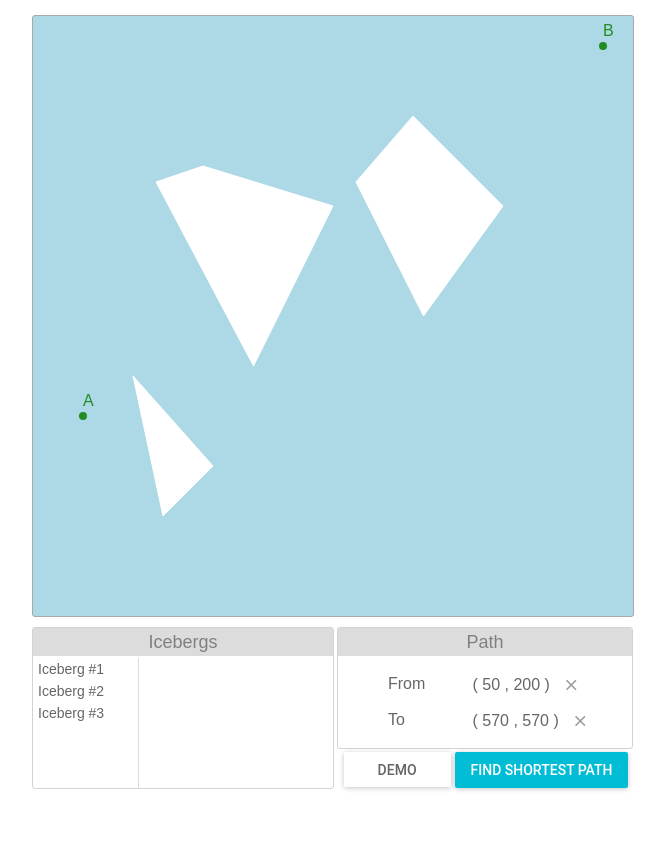
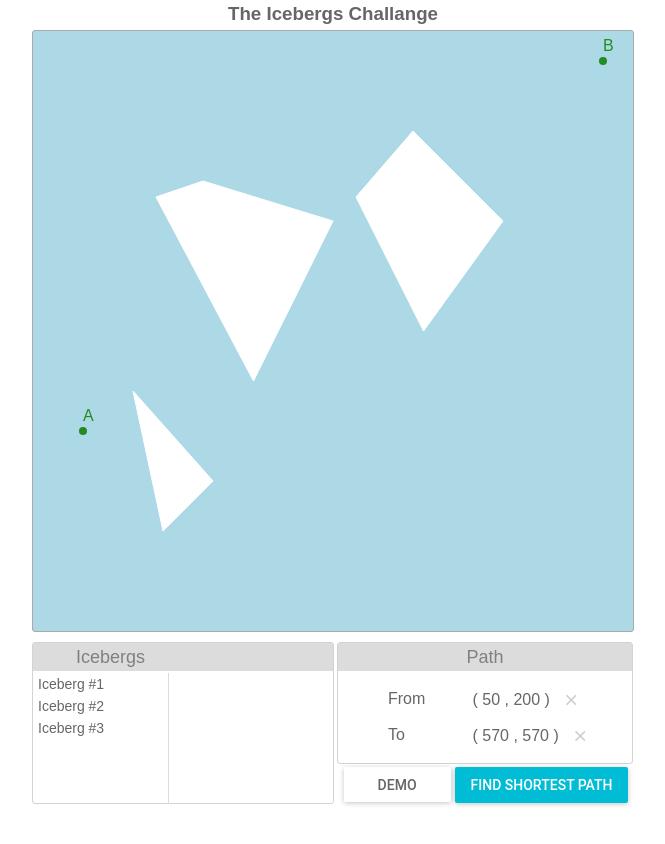
Before and after one commit to jeevandark/icebergs-challange, a React (Create React App) app: page / in a window 1280 px wide. Both pictures are taken after a click on the button "DEMO". Shown: the top 844 px of the page, without its empty margins (307-972 px from the left). Before the commit the page ends 800 px from the top, so only its background shows below. Built offline with nearby package versions, Linux system fonts and the light colour scheme.

Commit message:
Enabled manual editing of points' coordinates

```diff
--- a/src/App.css
+++ b/src/App.css
@@ -6,20 +6,26 @@
 
 .svg-wrapper {
 	background-color: lightblue;
-    margin: 15px auto 10px auto;
+	margin: 5px auto 10px auto;
 	border: 1px solid darkgray;
 	border-radius: 3px;
+	user-select: none;
 }
 
-.svg-wrapper>svg {
+.svg-wrapper > svg {
 	transform-origin: 50% 50%;
 	transform: scale(1, -1);
+}
+
+input {
+	color: #555555;
 }
 
 .control-panel {
 	margin: 0 auto;
 	position: relative;
 	height: 162px;
+	user-select: none;
 }
 
 .control-panel .iceberg-list {
@@ -31,13 +37,18 @@
 	left: -1px;
 }
 
+.control-panel .iceberg-list .header-label {
+	text-align: left;
+	padding-left: 43px;
+}
+
 .control-panel .iceberg-list .inner-list {
 	position: absolute;
 	top: 30px;
 	left: 0;
 	bottom: 0;
 	border-right: 1px solid gainsboro;
-    width: 35%;
+	width: 45%;
 	overflow-y: auto;
 }
 
@@ -54,7 +65,7 @@
 	background-color: #d9e8ec;
 }
 
-.control-panel .header-label {
+.header-label {
 	font-size: 18px;
 	line-height: 24px;
 	padding: 2px 3px;
@@ -123,7 +134,8 @@
 	white-space: nowrap;
 }
 
-.point-editor.is-null {}
+.point-editor.is-null {
+}
 
 .point-editor:nth-child(2) {
 	margin-top: 10px;
@@ -139,6 +151,11 @@
 	top: 1px;
 }
 
+.editable-coordinate {
+	width: 34px;
+	font-size: 14px;
+}
+
 .point-editor.is-null .point-editor-label,
 .point-editor.is-null .point-coordinates {
 	color: #bbbbbb;
@@ -149,12 +166,18 @@
 		opacity: 0;
 	}
 	to {
-        opacity: 1;
+		opacity: 0.5;
 	}
 }
 
 .point-buttons {
 	animation: 300ms fade-in ease-in backwards;
+	transition: 300ms opacity ease;
+	opacity: 0.5;
+}
+
+.point-buttons:hover {
+	opacity: 1;
 }
 
 .point-buttons button {
@@ -186,7 +209,7 @@
 
 .points-list {
 	display: inline-block;
-    width: 65%;
+	width: 55%;
 	position: absolute;
 	right: 0;
 	bottom: 0;
@@ -200,6 +223,11 @@
 	line-height: 20px;
 	height: 20px;
 	text-align: left;
+}
+
+.points-list .point-editor .editable-coordinate {
+	font-size: 13px;
+	padding: 0 !important;
 }
 
 .points-list .point-editor .point-buttons button {
@@ -219,6 +247,33 @@
 	margin-top: 0;
 }
 
+.result-panel {
+	clear: both;
+	display: block;
+	margin: 0 auto;
+	position: relative;
+	top: 3px;
+	height: 70px;
+	border: 1px solid gainsboro;
+	opacity: 0;
+	transition: 350ms opacity ease;
+}
+
+.result-panel.shown {
+	opacity: 1;
+}
+
+.result-panel .header-label {
+	text-align: left;
+	padding-left: 50px;
+}
+
+.result-content {
+	text-align: left;
+	padding: 3px 5px;
+	font-size: 15px;
+	overflow-y: auto;
+}
 
 /* scrollbar styling: */
 
--- a/src/App.js
+++ b/src/App.js
@@ -20,13 +20,8 @@ class App extends Component {
 	};
 
 	onCalcShortestPath = () => {
-		// let myHeaders = new Headers();
-		// myHeaders.append("Content-Type", "application/json");
-		// myHeaders.append("Accept", "application/json, text/plain, */*");
 		let myInit = {
-			body: JSON.stringify(this.state), // cache: "no-cache", // body: this.state,
-			// credentials: "same-origin",
-			// headers: myHeaders,
+			body: JSON.stringify(this.state),
 			headers: {
 				"Content-Type": "application/json",
 				Accept: "application/json, text/plain, */*"
@@ -53,6 +48,7 @@ class App extends Component {
 	render() {
 		return (
 			<div className="App">
+				<h3 style={{ margin: "3px 0" }}>The Icebergs Challange</h3>
 				<SeaMap
 					width={App.kMapAndControlPanelWidth}
 					height={App.kMapHeight}
@@ -67,21 +63,22 @@ class App extends Component {
 					sourcePoint={this.state.sourcePoint}
 					destinationPoint={this.state.destinationPoint}
 					onDemoButtonClick={this.onDemoButtonClick}
-					onFromPointCleared={this.handleFromPointCleared.bind(this)}
-					onToPointCleared={this.handleToPointCleared.bind(this)}
+					onFromPointChange={this.handleFromPointChange.bind(this)}
+					onToPointChange={this.handleToPointChange.bind(this)}
 					onIcebergModified={this.handleIcebergChange.bind(this)}
 					onCalcShortestPath={this.onCalcShortestPath.bind(this)}
+					shortestPath={this.state.shortestPath}
 				/>
 			</div>
 		);
 	}
 
-	handleFromPointCleared() {
-		this.setState({ sourcePoint: null, shortestPath: null });
+	handleFromPointChange(newVal) {
+		this.setState({ sourcePoint: newVal, shortestPath: null });
 	}
 
-	handleToPointCleared() {
-		this.setState({ destinationPoint: null, shortestPath: null });
+	handleToPointChange(newVal) {
+		this.setState({ destinationPoint: newVal, shortestPath: null });
 	}
 
 	handleIcebergChange(newIceberg, icebergToModify) {
--- a/src/components/ControlPanel.js
+++ b/src/components/ControlPanel.js
@@ -76,21 +76,25 @@ class ControlPanel extends Component {
 				)}
 			/>
 		];
+		const resultPanelClassNames = `result-panel ${
+			this.props.shortestPath != null ? "shown" : ""
+		}`;
 		return (
 			<MuiThemeProvider>
+				<div>
 					<div className="control-panel" style={this.mainStyle}>
 						{this.renderIcebergPanel()}
 						<PathEditor
 							sourcePoint={this.props.sourcePoint}
 							destinationPoint={this.props.destinationPoint}
-						onFromPointCleared={this.props.onFromPointCleared}
-						onToPointCleared={this.props.onToPointCleared}
+							onFromPointChange={this.props.onFromPointChange}
+							onToPointChange={this.props.onToPointChange}
 						/>
 						<div className="buttons-pad">
 							<RaisedButton
 								label="Demo"
 								default={true}
-							onClick={this.props.onDemoButtonClick}
+								onClick={this.handleDemoButtonClick.bind(this)}
 								className="demo-button"
 							/>
 							<RaisedButton
@@ -105,7 +109,8 @@ class ControlPanel extends Component {
 								open={this.state.alertMissingParamsIsOpen}
 							>
 								<div className="alert-text">
-								Please define the start and destination points
+									Please define the start and destination
+									points
 								</div>
 							</Dialog>
 						</div>
@@ -125,6 +130,16 @@ class ControlPanel extends Component {
 								Whould you like to remove the selected iceberg?
 							</div>
 						</Dialog>
+					</div>
+					<div
+						className={resultPanelClassNames}
+						style={this.mainStyle}
+					>
+						<div className="header-label">Result</div>
+						<div className="result-content">
+							{this.renderShortestPath()}
+						</div>
+					</div>
 				</div>
 			</MuiThemeProvider>
 		);
@@ -164,6 +179,13 @@ class ControlPanel extends Component {
 		});
 	}
 
+	handleDemoButtonClick() {
+		this.setState({
+			selectedIceberg: null
+		});
+		this.props.onDemoButtonClick();
+	}
+
 	renderPointsList() {
 		if (
 			this.state.selectedIceberg != null &&
@@ -175,11 +197,36 @@ class ControlPanel extends Component {
 						key={pIdx}
 						onClearClick={this.handlePointCleared.bind(this, pItem)}
 						point={pItem}
+						onChange={this.handleVertexChange.bind(this, pItem)}
 					/>
 				);
 			});
 		} else {
 			return null;
+		}
+	}
+
+	handleVertexChange(oldPoint, newPoint) {
+		let selIceberg = this.state.selectedIceberg;
+		if (selIceberg != null && selIceberg.points != null) {
+			// find the point in the points array:
+			let idxOfPoint = selIceberg.points.findIndex(item => {
+				return item.x === oldPoint.x && item.y === oldPoint.y;
+			});
+			if (idxOfPoint >= 0) {
+				let newPointsArr = selIceberg.points.slice();
+				newPointsArr[idxOfPoint] = newPoint;
+				let newIceberg = { points: newPointsArr };
+				if (
+					this.props != null &&
+					this.props.onIcebergModified != null
+				) {
+					this.props.onIcebergModified(newIceberg, selIceberg);
+					this.setState({
+						selectedIceberg: newIceberg
+					});
+				}
+			}
 		}
 	}
 
@@ -216,6 +263,21 @@ class ControlPanel extends Component {
 			}
 		}
 	};
+
+	renderShortestPath() {
+		if (this.props != null && this.props.shortestPath != null) {
+			return this.props.shortestPath.map((myPoint, myIdx) => {
+				return (
+					<span key={myIdx}>
+						[{myPoint.x}, {myPoint.y}]{myIdx <
+						this.props.shortestPath.length - 1
+							? ", "
+							: ""}
+					</span>
+				);
+			});
+		}
+	}
 }
 
 export default ControlPanel;
--- a/src/components/PathEditor.js
+++ b/src/components/PathEditor.js
@@ -19,6 +19,7 @@ class PathEditor extends Component {
 				onClearClick={this.onFromPointCleared.bind(this)}
 				label="From"
 				point={this.props.sourcePoint}
+				onChange={this.onFromPointChange.bind(this)}
 			/>
 		);
 	}
@@ -29,16 +30,25 @@ class PathEditor extends Component {
 				onClearClick={this.onToPointCleared.bind(this)}
 				label="To"
 				point={this.props.destinationPoint}
+				onChange={this.onToPointChange.bind(this)}
 			/>
 		);
 	}
 
 	onFromPointCleared() {
-		this.props.onFromPointCleared();
+		this.props.onFromPointChange(null);
 	}
 
 	onToPointCleared() {
-		this.props.onToPointCleared();
+		this.props.onToPointChange(null);
+	}
+
+	onFromPointChange(newVal) {
+		this.props.onFromPointChange(newVal);
+	}
+
+	onToPointChange(newVal) {
+		this.props.onToPointChange(newVal);
 	}
 }
 
--- a/src/components/PointEditor.js
+++ b/src/components/PointEditor.js
@@ -1,45 +1,154 @@
-import React from "react";
+import React, { Component } from "react";
 import IconButton from "material-ui/IconButton";
 
-const PointEditor = props => {
-	let strClass = `point-editor ${props.point == null ? "is-null" : ""}`;
+class PointEditor extends Component {
+	state = {
+		isInEdit: false
+	};
+
+	localx;
+	localy;
+
+	componentDidMount() {
+		if (this.props.point != null) {
+			this.localx = this.props.point.x;
+			this.localy = this.props.point.y;
+		}
+	}
+
+	componentWillReceiveProps(nextProps) {
+		if (nextProps.point != null) {
+			this.localx = nextProps.point.x;
+			this.localy = nextProps.point.y;
+		}
+	}
+
+	render() {
+		let strClass = `point-editor ${
+			this.props.point == null ? "is-null" : ""
+		}`;
 		return (
-		<div className={strClass}>
-			{renderLabel(props)} {renderCoordinates(props)}{" "}
-			{renderButtons(props)}
+			<div className={strClass} onBlur={this.handleOnBlur.bind(this)}>
+				{this.renderLabel()}{" "}
+				{this.state.isInEdit &&
+				this.localx != null &&
+				this.localy != null
+					? this.renderEditableCoordinates()
+					: this.renderCoordinates()}{" "}
+				{this.renderButtons()}
 			</div>
 		);
-};
+	}
 
-function renderLabel(props) {
-	if (props.label != null) {
-		return <span className="point-editor-label">{props.label}</span>;
+	handleOnBlur() {
+		console.log(this, this.xInput);
+
+		window.setTimeout(() => {
+			if (
+				document.activeElement !== this.xInput &&
+				document.activeElement !== this.yInput
+			) {
+				if (this.props != null && this.props.onChange != null) {
+					if (this.xInput != null && this.yInput != null) {
+						this.props.onChange(
+							{
+								x: parseFloat(this.xInput.value),
+								y: parseFloat(this.yInput.value)
+							},
+							this.props.point
+						);
+					}
+				}
+				this.setState({
+					isInEdit: false
+				});
+			}
+		}, 100);
+	}
+
+	handleEnterEditMode(isClickOnY, evt) {
+		this.setState({
+			isInEdit: true
+		});
+		window.setTimeout(() => {
+			let myElem = isClickOnY ? this.yInput : this.xInput;
+			if (myElem != null) {
+				myElem.focus();
+				myElem.select();
+			}
+		}, 200);
+	}
+
+	renderLabel() {
+		if (this.props.label != null) {
+			return (
+				<span
+					onClick={e => this.handleEnterEditMode(false, e)}
+					className="point-editor-label"
+				>
+					{this.props.label}
+				</span>
+			);
 		} else {
 			return null;
 		}
 	}
 
-function renderCoordinates(props) {
+	renderCoordinates() {
 		return (
 			<span className="point-coordinates">
+				<span onClick={e => this.handleEnterEditMode(false, e)}>
 					({" "}
-			{props.point != null && props.point.x != null
-				? props.point.x.toString()
-				: "__"}{" "}
+					{this.props.point != null && this.props.point.x != null
+						? this.props.point.x.toString()
+						: " \u00A0\u00A0"}{" "}
+				</span>
 				,{" "}
-			{props.point != null && props.point.y != null
-				? props.point.y.toString()
-				: "__"}{" "}
+				<span onClick={e => this.handleEnterEditMode(true, e)}>
+					{this.props.point != null && this.props.point.y != null
+						? this.props.point.y.toString()
+						: " \u00A0\u00A0"}{" "}
+				</span>
 				)
 			</span>
 		);
 	}
 
-function renderButtons(props) {
+	renderEditableCoordinates() {
+		return (
+			<span className="point-coordinates">
+				({" "}
+				<input
+					ref={input => {
+						this.xInput = input;
+					}}
+					onClick={e => this.handleClickOnInput(e.target)}
+					type="text"
+					className="editable-coordinate"
+					defaultValue={this.localx}
+					onKeyDown={e => this.handleKeyDownOnInput(e)}
+				/>{" "}
+				,{" "}
+				<input
+					ref={input => {
+						this.yInput = input;
+					}}
+					type="text"
+					onClick={e => this.handleClickOnInput(e.target)}
+					className="editable-coordinate"
+					defaultValue={this.localy}
+					onKeyDown={e => this.handleKeyDownOnInput(e)}
+				/>{" "}
+				)
+			</span>
+		);
+	}
+
+	renderButtons() {
 		return (
 			<span className="point-buttons">
-			{props.point != null ? (
-				<IconButton onClick={props.onClearClick}>
+				{this.props.point != null && !this.state.isInEdit ? (
+					<IconButton onClick={this.props.onClearClick}>
 						<i className="material-icons">clear</i>
 					</IconButton>
 				) : null}
@@ -47,4 +156,15 @@ function renderButtons(props) {
 		);
 	}
 
+	handleClickOnInput(myElem) {
+		myElem.select();
+	}
+
+	handleKeyDownOnInput(evt) {
+		if (evt.keyCode === 13) {
+			evt.target.blur();
+		}
+	}
+}
+
 export default PointEditor;
```
Also changed, not shown: src/index.css (+7 -3 lines). Lines whose indentation alone changed are shown as unchanged.
